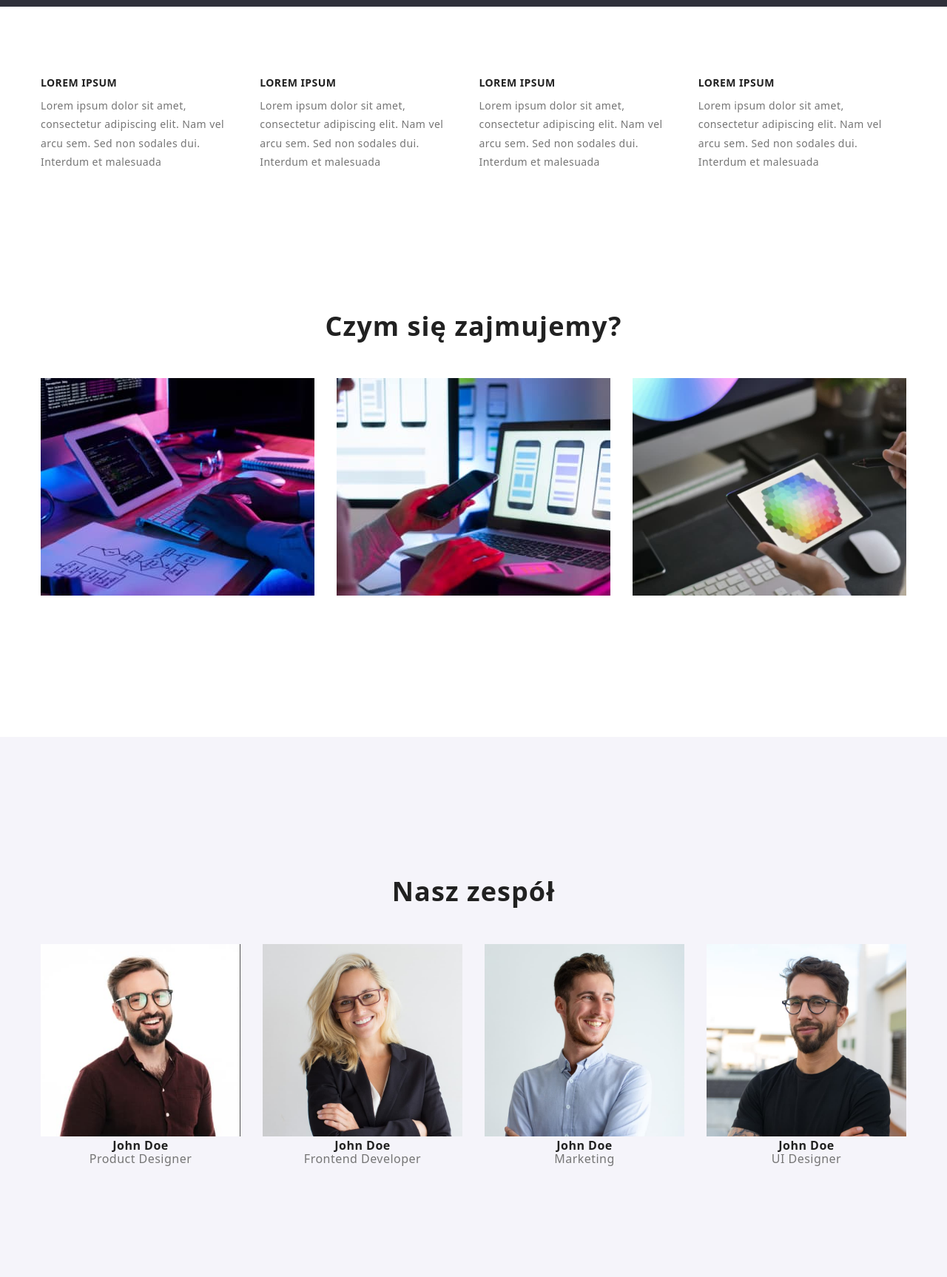
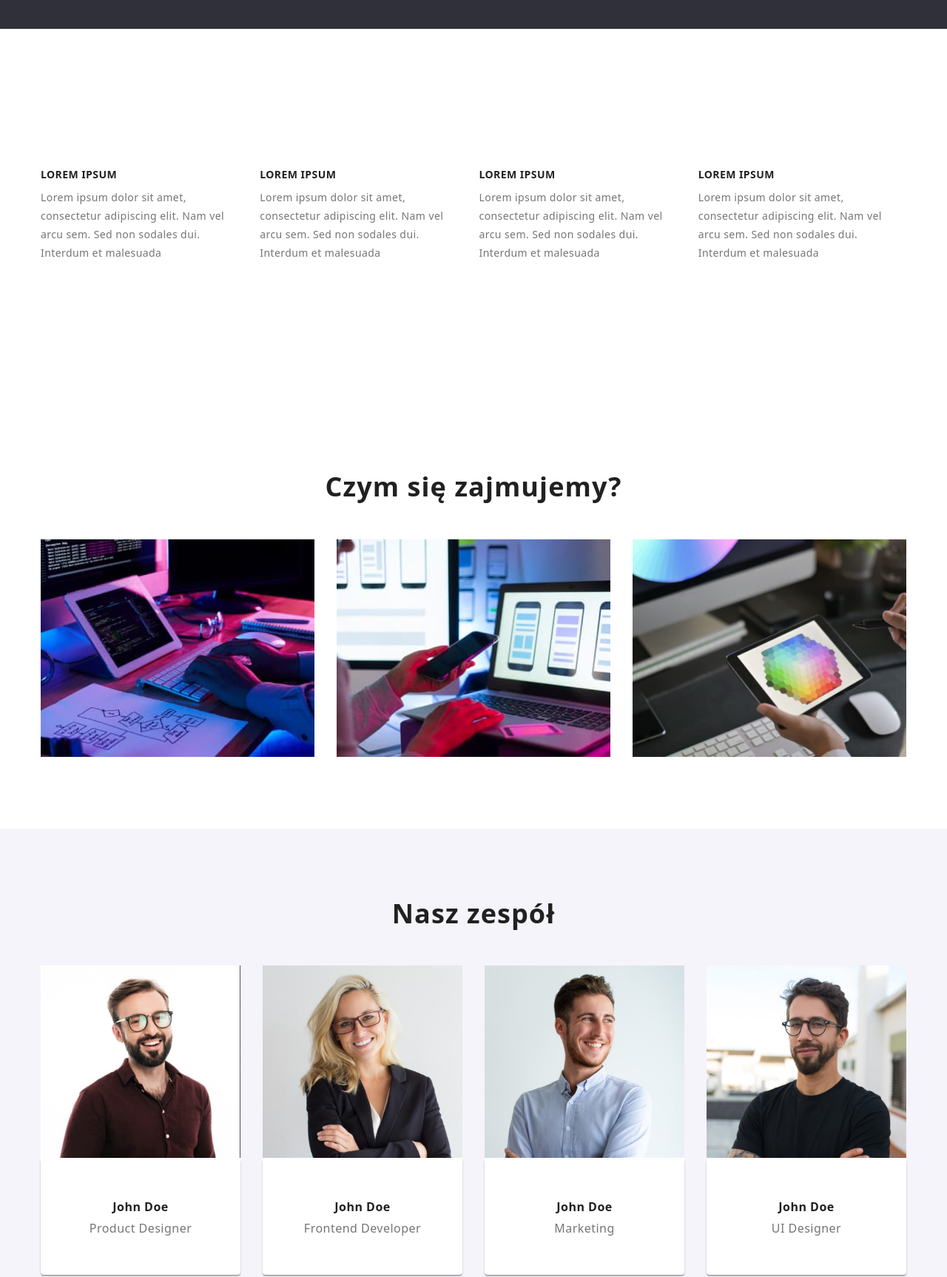
Before and after one commit to jkamin61/goit-markup-hw-03, a plain HTML site: page index.html in a window 1280 px wide. Shown: the part 720-2446 px from the top of the page at 74% size. Drawn offline with nearby package versions, Linux system fonts and the light colour scheme.

Commit message:
Add files via upload

```diff
--- a/css/style.css
+++ b/css/style.css
@@ -39,6 +39,9 @@ body {
     margin: 0 auto;
     padding-left: 15px;
     padding-right: 15px;
+    display: flex;
+    justify-content: center;
+    align-items: center;
 }
 
 .header a:hover,
@@ -133,9 +136,6 @@ body {
 
 .center {
     width: auto;
-    height: 600px;
-    left: 0px;
-    top: 80px;
     background: var(--second-bgcolor);
     display: flex;
     align-items: center;
@@ -154,21 +154,24 @@ body {
     padding-left: 250px;
     padding-right: 250px;
     padding-bottom: 30px;
+    padding-top: 250px;
 }
 
 .center-btn {
+    display: block;
     width: 200px;
-    height: 50px;
-    left: 530px;
-    top: 410px;
     background: var(--select-bgcolor);
     cursor: pointer;
+    padding-top: 15px;
+    padding-bottom: 15px;
+    box-shadow: 0px 4px 4px rgba(0, 0, 0, 0.15);
+    border-radius: 4px;
+    margin-bottom: 200px;
 }
 
 .btn-text {
     font-weight: 700;
     font-size: 16px;
-
     color: var(--select-color);
 }
 
@@ -201,7 +204,7 @@ body {
     list-style-type: none;
     display: flex;
     padding-top: 50px;
-    padding-bottom: 94px;
+
     gap: 30px;
     align-items: center;
     justify-content: center;
@@ -214,10 +217,8 @@ body {
 .below-center-text {
     font-weight: 700;
     font-size: 36px;
-
     text-align: center;
     letter-spacing: 0.03em;
-
     color: var(--normal-text);
 }
 
@@ -237,7 +238,6 @@ body {
 .team-header {
     font-weight: 700;
     font-size: 36px;
-    padding-top: 94px;
     padding-bottom: 50px;
     text-align: center;
     letter-spacing: 0.03em;
@@ -248,7 +248,7 @@ body {
 .name {
     font-weight: bold;
     font-size: 16px;
-
+    margin-bottom: 10px;
     text-align: center;
     letter-spacing: 0.03em;
     color: var(--normal-text);
@@ -309,7 +309,6 @@ body {
     align-items: center;
     justify-content: center;
     gap: 9px;
-    padding-top: 94px;
     padding-bottom: 34px;
 }
 
@@ -385,3 +384,16 @@ body {
     padding-top: 0px;
     padding-left: 24px;
 }
+
+.fig-style {
+    background: #ffffff;
+    box-shadow: 0px 1px 3px rgba(0, 0, 0, 0.12), 0px 1px 1px rgba(0, 0, 0, 0.14),
+        0px 2px 1px rgba(0, 0, 0, 0.2);
+    border-radius: 0px 0px 4px 4px;
+    padding-bottom: 54px;
+    padding-top: 54px;
+}
+
+.worker {
+    background-color: #ffffff;
+}
--- a/index.html
+++ b/index.html
@@ -54,7 +54,7 @@
                         <span class="btn-text">Zamów usługę</span>
                     </button>
                 </div>
-
+                <section class="section">
                     <div class="container">
                         <ul class="our-perks">
                             <li>
@@ -92,6 +92,7 @@
                             </li>
                         </ul>
                     </div>
+                </section>
                 <section class="below-center section">
                     <h2 class="below-center-text">Czym się zajmujemy?</h2>
 
@@ -134,7 +135,7 @@
                                     width="270"
                                     height="260"
                                 />
-                                <figcaption>
+                                <figcaption class="fig-style">
                                     <p class="name">John Doe</p>
                                     <p class="status">Product Designer</p>
                                 </figcaption>
@@ -149,7 +150,7 @@
                                     width="270"
                                     height="260"
                                 />
-                                <figcaption>
+                                <figcaption class="fig-style">
                                     <p class="name">John Doe</p>
                                     <p class="status">Frontend Developer</p>
                                 </figcaption>
@@ -164,7 +165,7 @@
                                     width="270"
                                     height="260"
                                 />
-                                <figcaption>
+                                <figcaption class="fig-style">
                                     <p class="name">John Doe</p>
                                     <p class="status">Marketing</p>
                                 </figcaption>
@@ -179,7 +180,7 @@
                                     width="270"
                                     height="260"
                                 />
-                                <figcaption>
+                                <figcaption class="fig-style">
                                     <p class="name">John Doe</p>
                                     <p class="status">UI Designer</p>
                                 </figcaption>
```
Lines whose indentation alone changed are shown as unchanged.
